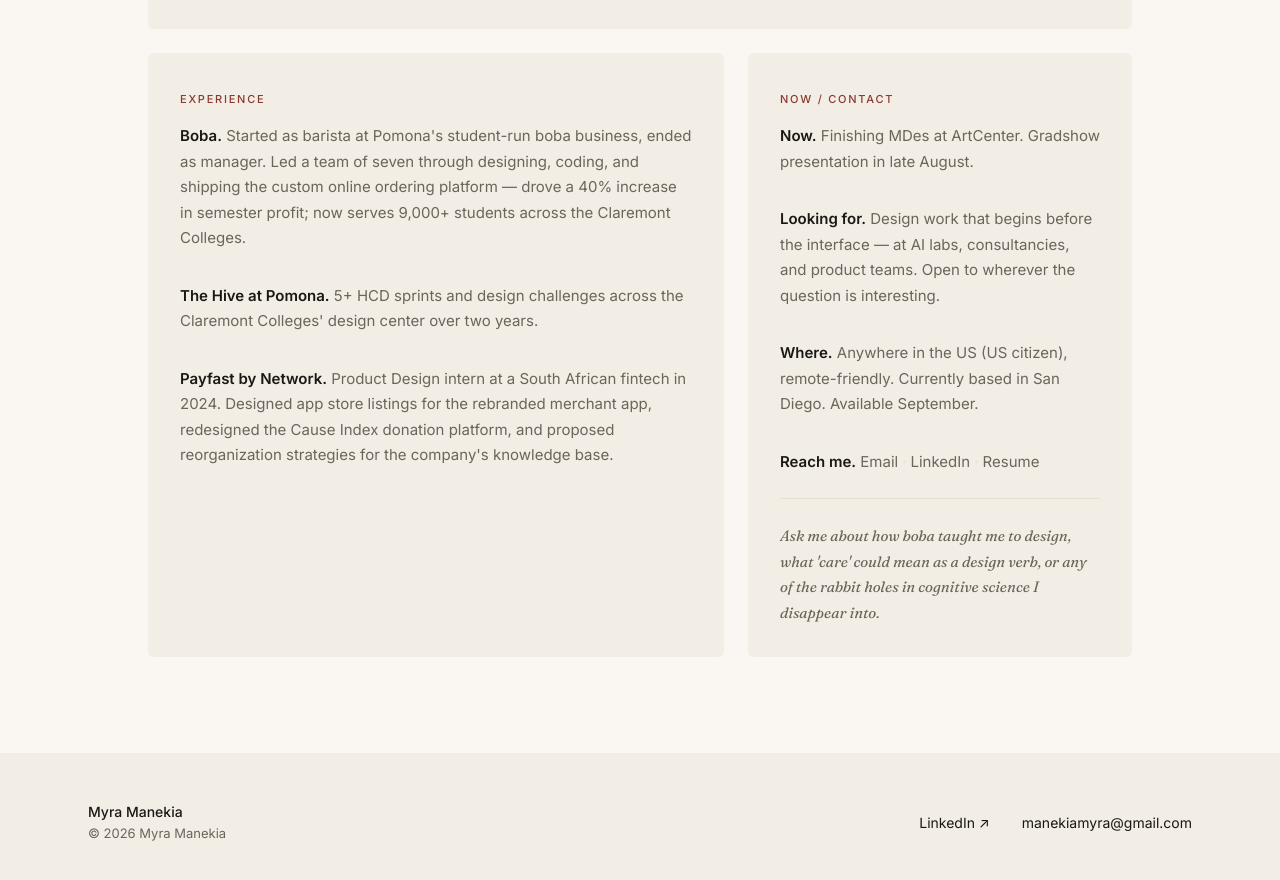
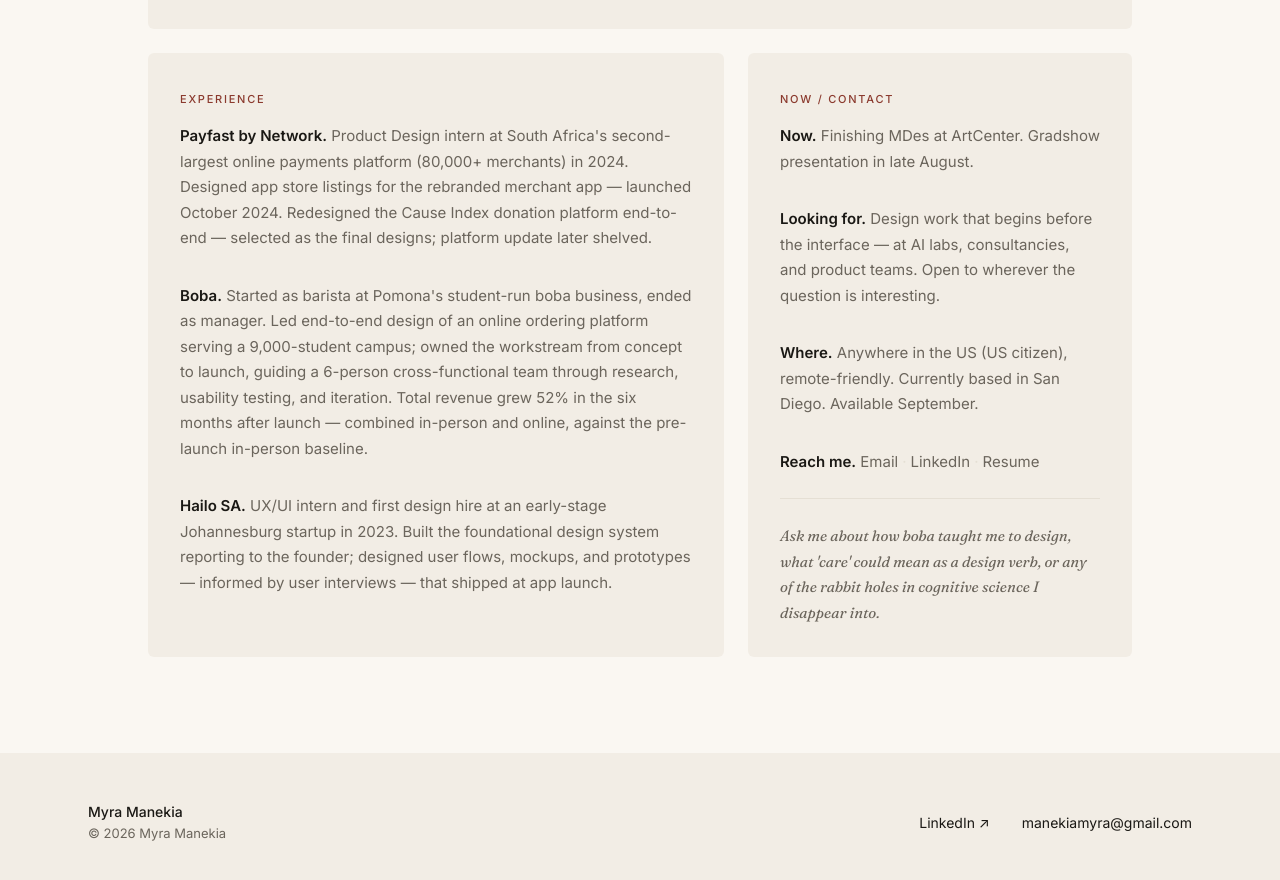
Before and after one commit to mylo-source/myra-portfolio, a plain HTML site: page about.html in a window 1280 px wide. Shown: the part 1688-2568 px from the top of the page. Drawn offline with Linux system fonts and the light colour scheme.

Commit message:
Resume + Experience update

```diff
--- a/about.html
+++ b/about.html
@@ -650,9 +650,9 @@ button { background: none; border: none; padding: 0; cursor: pointer; font: inhe
     <article class="card reveal">
       <div class="card-label">Experience</div>
       <div class="exp-list">
-        <p><strong>Boba.</strong> Started as barista at Pomona's student-run boba business, ended as manager. Led a team of seven through designing, coding, and shipping the custom online ordering platform — drove a 40% increase in semester profit; now serves 9,000+ students across the Claremont Colleges.</p>
-        <p><strong>The Hive at Pomona.</strong> 5+ HCD sprints and design challenges across the Claremont Colleges' design center over two years.</p>
-        <p><strong>Payfast by Network.</strong> Product Design intern at a South African fintech in 2024. Designed app store listings for the rebranded merchant app, redesigned the Cause Index donation platform, and proposed reorganization strategies for the company's knowledge base.</p>
+        <p><strong>Payfast by Network.</strong> Product Design intern at South Africa's second-largest online payments platform (80,000+ merchants) in 2024. Designed app store listings for the rebranded merchant app — launched October 2024. Redesigned the Cause Index donation platform end-to-end — selected as the final designs; platform update later shelved.</p>
+        <p><strong>Boba.</strong> Started as barista at Pomona's student-run boba business, ended as manager. Led end-to-end design of an online ordering platform serving a 9,000-student campus; owned the workstream from concept to launch, guiding a 6-person cross-functional team through research, usability testing, and iteration. Total revenue grew 52% in the six months after launch — combined in-person and online, against the pre-launch in-person baseline.</p>
+        <p><strong>Hailo SA.</strong> UX/UI intern and first design hire at an early-stage Johannesburg startup in 2023. Built the foundational design system reporting to the founder; designed user flows, mockups, and prototypes — informed by user interviews — that shipped at app launch.</p>
       </div>
     </article>
 
@@ -666,7 +666,7 @@ button { background: none; border: none; padding: 0; cursor: pointer; font: inhe
         <p>
           <strong>Reach me.</strong>
           <span class="contact-links">
-            <a href="mailto:manekiamyra@gmail.com">Email</a><span class="sep">·</span><a href="https://www.linkedin.com/in/myra-manekia/" target="_blank" rel="noopener">LinkedIn</a><span class="sep">·</span><a href="https://drive.google.com/file/d/1jSZL1Ym4rKeYeKHHA9VifdIOlJKw6PfT/view?usp=sharing" target="_blank" rel="noopener">Resume</a>
+            <a href="mailto:manekiamyra@gmail.com">Email</a><span class="sep">·</span><a href="https://www.linkedin.com/in/myra-manekia/" target="_blank" rel="noopener">LinkedIn</a><span class="sep">·</span><a href="https://drive.google.com/file/d/1uCVM8VdchIlnS4trqQx8U_qTBrMuXgCf/view?usp=sharing" target="_blank" rel="noopener">Resume</a>
           </span>
         </p>
       </div>
```
